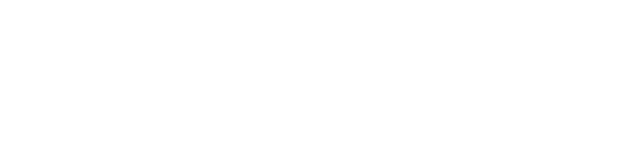
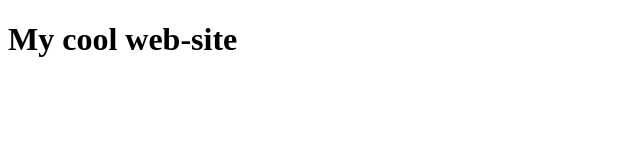
Before and after one commit to KunduzKonurbaeva/git-lesson, a plain HTML site: page index.html in a window 1280 px wide. Shown: the whole page, without its empty margins (0-640 px from the left). Drawn offline with Linux system fonts and the light colour scheme.

Commit message:
Добавил  загаловок

```diff
--- a/index.html
+++ b/index.html
@@ -8,7 +8,11 @@
 </head>
 
 <body>
-  <header></header>
+  <header>
+    <h1>My cool web-site</h1>
+  </header>
+
+
 </body>
 
 </html>
```
